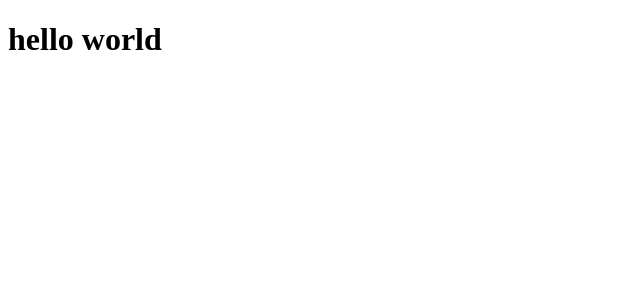
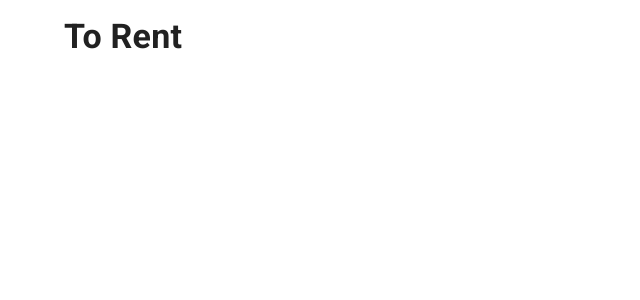
Before and after one commit to ridwanmalik/to-rent, a React (Create React App) app: page / in a window 1280 px wide. Shown: the top 300 px of the page, without its empty margins (0-640 px from the left). Built offline with nearby package versions, Linux system fonts and the light colour scheme.

Commit message:
Adding material ui

```diff
--- a/package.json
+++ b/package.json
@@ -3,6 +3,10 @@
   "version": "0.1.0",
   "private": true,
   "dependencies": {
+    "@emotion/react": "^11.8.1",
+    "@emotion/styled": "^11.8.1",
+    "@mui/material": "^5.4.4",
+    "@mui/x-data-grid": "^5.5.1",
     "@testing-library/jest-dom": "^5.16.2",
     "@testing-library/react": "^12.1.3",
     "@testing-library/user-event": "^13.5.0",
--- a/public/index.html
+++ b/public/index.html
@@ -15,6 +15,11 @@
     <link rel="apple-touch-icon" href="%PUBLIC_URL%/logo192.png" />
     <link rel="manifest" href="%PUBLIC_URL%/manifest.json" />
     <title>To Rent</title>
+    <!-- Fonts to support Material Design -->
+    <link
+      rel="stylesheet"
+      href="https://fonts.googleapis.com/css?family=Roboto:300,400,500,700&display=swap"
+    />
   </head>
   <body>
     <noscript>You need to enable JavaScript to run this app.</noscript>
--- a/src/App.js
+++ b/src/App.js
@@ -1,8 +1,16 @@
+import Box from '@mui/material/Box'
+import Container from '@mui/material/Container'
+import Typography from '@mui/material/Typography'
+
 function App() {
   return (
-    <div className="App">
-      <h1>hello world</h1>
-    </div>
+    <Box className="App">
+      <Container>
+        <Typography variant="h4" component="h1" sx={ { fontWeight: "bold", mt: 2 } } gutterBottom>
+          To Rent
+        </Typography>
+      </Container>
+    </Box>
   )
 }
 
--- a/src/index.js
+++ b/src/index.js
@@ -1,12 +1,18 @@
 import React from 'react'
 import ReactDOM from 'react-dom'
+import App from './App'
+import CssBaseline from '@mui/material/CssBaseline'
+import { ThemeProvider } from '@mui/material/styles'
+import reportWebVitals from './reportWebVitals'
+import theme from './theme'
 import './styles/index.css'
-import App from './App'
-import reportWebVitals from './reportWebVitals'
 
 ReactDOM.render(
   <React.StrictMode>
-    <App />
+    <ThemeProvider theme={ theme }>
+      <CssBaseline />
+      <App />
+    </ThemeProvider>
   </React.StrictMode>,
   document.getElementById('root')
 )
--- /dev/null
+++ b/src/theme.js
@@ -0,0 +1,19 @@
+import { red } from '@mui/material/colors'
+import { createTheme } from '@mui/material/styles'
+
+// A custom theme for this app
+const theme = createTheme({
+  palette: {
+    primary: {
+      main: '#556cd6',
+    },
+    secondary: {
+      main: '#19857b',
+    },
+    error: {
+      main: red.A400,
+    },
+  },
+})
+
+export default theme
```
Also changed, not shown: 1 other file (tests, documents, lock files or other folders).
